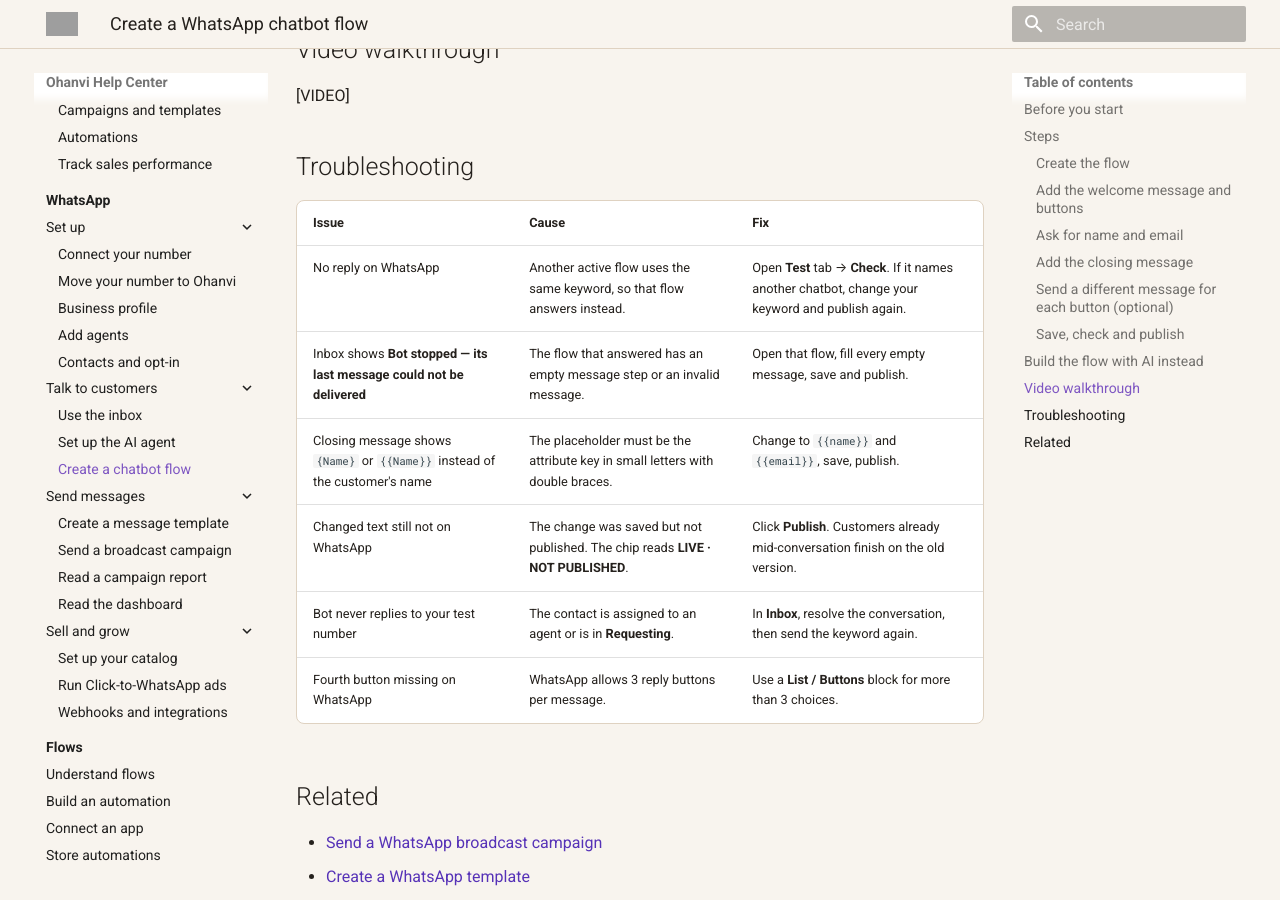
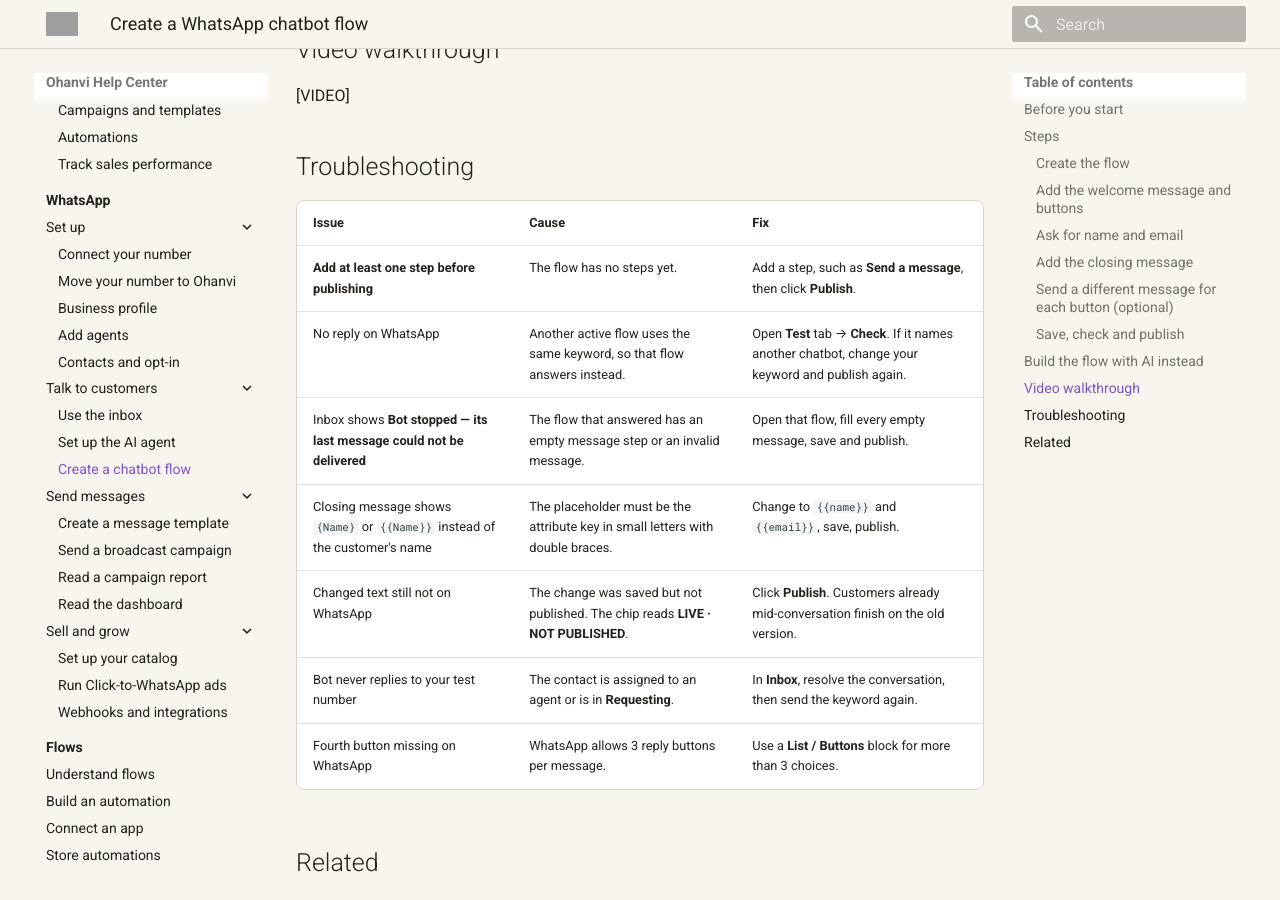
Before and after one commit to Ohanvi/ohanvi.github.io, an MkDocs documentation site: the page built from docs/create-whatsapp-flow.md, in a window 1280 px wide and 900 px high, scrolled down 9036 px. Built offline with MkDocs 1.6.1 and Material for MkDocs 9.7.7, drawn with Linux system fonts in a browser that asks for light colours; grey boxes are pictures that could not be loaded.

Commit message:
docs(flow): empty-flow publish message in troubleshooting
Retested on 2026-09-25: Publish on an empty flow now shows 'Add at
least one step before publishing'.

Co-Authored-By: Claude Opus 5.5 (1M context) <noreply@anthropic.com>

```diff
--- a/docs/create-whatsapp-flow.md
+++ b/docs/create-whatsapp-flow.md
@@ -133,6 +133,7 @@ You can let Ohanvi draft the same flow from a sentence, then review and publish
 
 | Issue | Cause | Fix |
 | --- | --- | --- |
+| **Add at least one step before publishing** | The flow has no steps yet. | Add a step, such as **Send a message**, then click **Publish**. |
 | No reply on WhatsApp | Another active flow uses the same keyword, so that flow answers instead. | Open **Test** tab → **Check**. If it names another chatbot, change your keyword and publish again. |
 | Inbox shows **Bot stopped — its last message could not be delivered** | The flow that answered has an empty message step or an invalid message. | Open that flow, fill every empty message, save and publish. |
 | Closing message shows `{Name}` or `{{Name}}` instead of the customer's name | The placeholder must be the attribute key in small letters with double braces. | Change to `{{name}}` and `{{email}}`, save, publish. |
```
